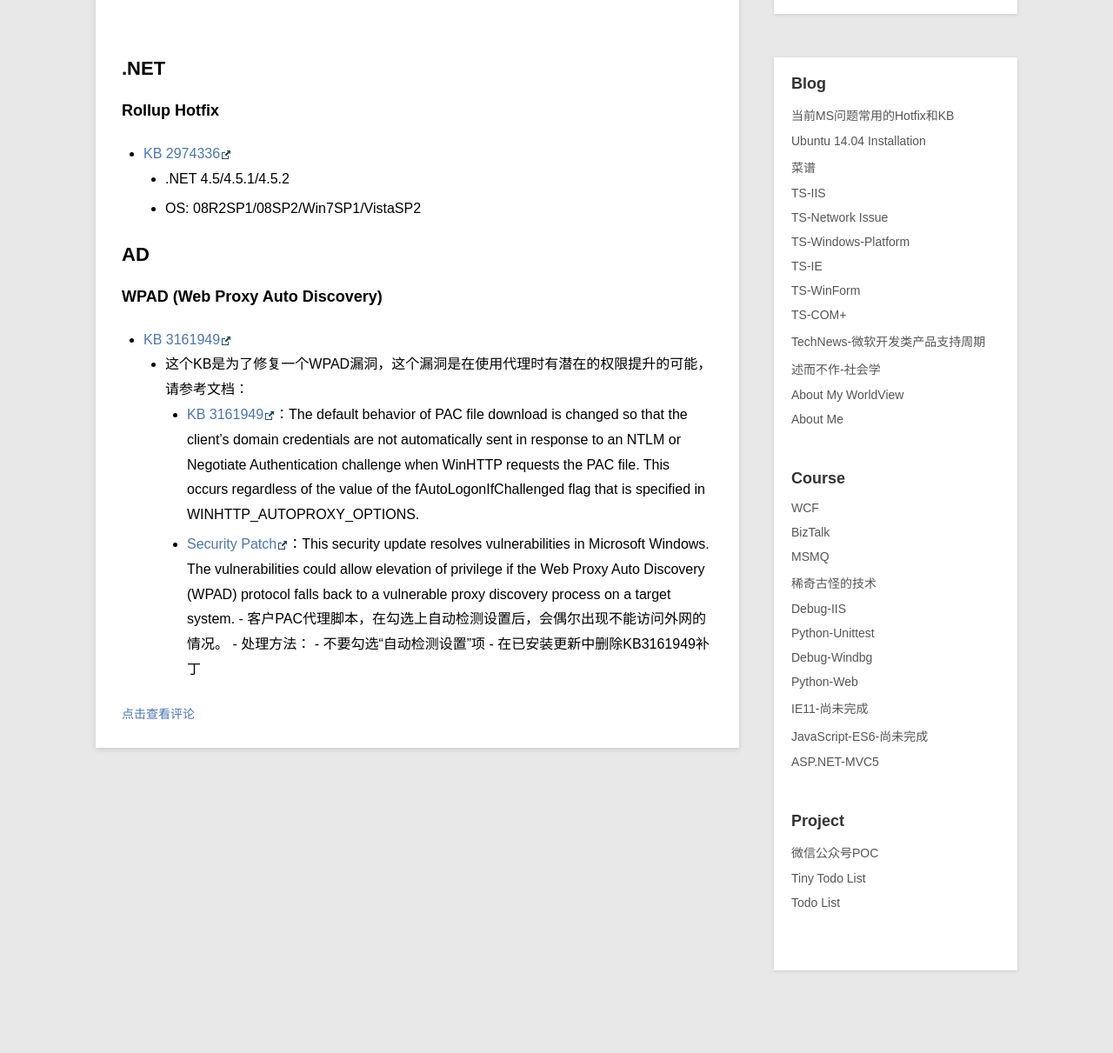
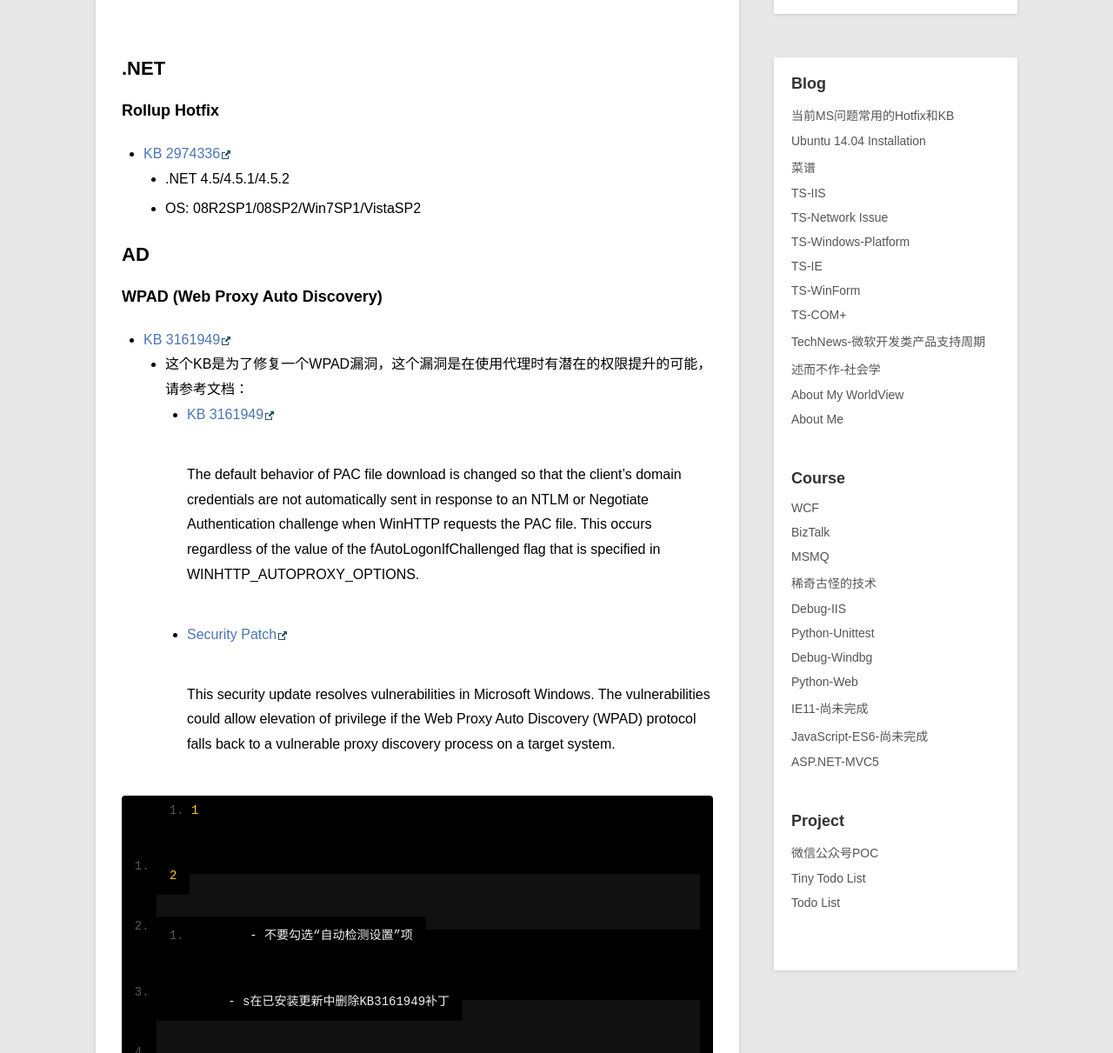
Before and after one commit to wu-wenxiang/wu-wenxiang.github.io, a Jekyll site: the page built from _posts/blog/2016-07-20-MS-Hotfix-KB.md, in a window 1280 px wide and 1400 px high, cut to the strip 189-1400 px from the top of the window. Shown: the whole strip at 87% size. Built offline with Jekyll 4.4.1, drawn with Linux system fonts in a browser that asks for light colours.

```diff
--- a/_posts/blog/2016-07-20-MS-Hotfix-KB.md
+++ b/_posts/blog/2016-07-20-MS-Hotfix-KB.md
@@ -17,9 +17,15 @@ description:    整理了一些当下常见的Hotfix和KB，会持续更新
 ### WPAD (Web Proxy Auto Discovery)
 - [KB 3161949](https://support.microsoft.com/en-sg/kb/3161949)
 	- 这个KB是为了修复一个WPAD漏洞，这个漏洞是在使用代理时有潜在的权限提升的可能，请参考文档：
-		- [KB 3161949](https://support.microsoft.com/en-sg/kb/3161949)：The default behavior of PAC file download is changed so that the client's domain credentials are not automatically sent in response to an NTLM or Negotiate Authentication challenge when WinHTTP requests the PAC file. This occurs regardless of the value of the fAutoLogonIfChallenged flag that is specified in WINHTTP\_AUTOPROXY\_OPTIONS.
-		- [Security Patch](https://technet.microsoft.com/library/security/MS16-077)：This security update resolves vulnerabilities in Microsoft Windows. The vulnerabilities could allow elevation of privilege if the Web Proxy Auto Discovery (WPAD) protocol falls back to a vulnerable proxy discovery process on a target system.
+		- [KB 3161949](https://support.microsoft.com/en-sg/kb/3161949)
+
+			The default behavior of PAC file download is changed so that the client's domain credentials are not automatically sent in response to an NTLM or Negotiate Authentication challenge when WinHTTP requests the PAC file. This occurs regardless of the value of the fAutoLogonIfChallenged flag that is specified in WINHTTP\_AUTOPROXY\_OPTIONS.
+
+		- [Security Patch](https://technet.microsoft.com/library/security/MS16-077)
+
+			This security update resolves vulnerabilities in Microsoft Windows. The vulnerabilities could allow elevation of privilege if the Web Proxy Auto Discovery (WPAD) protocol falls back to a vulnerable proxy discovery process on a target system.
+
  	- 客户PAC代理脚本，在勾选上自动检测设置后，会偶尔出现不能访问外网的情况。
  	- 处理方法：
 	 	- 不要勾选“自动检测设置”项
-	 	- 在已安装更新中删除KB3161949补丁
+	 	- s在已安装更新中删除KB3161949补丁
```
